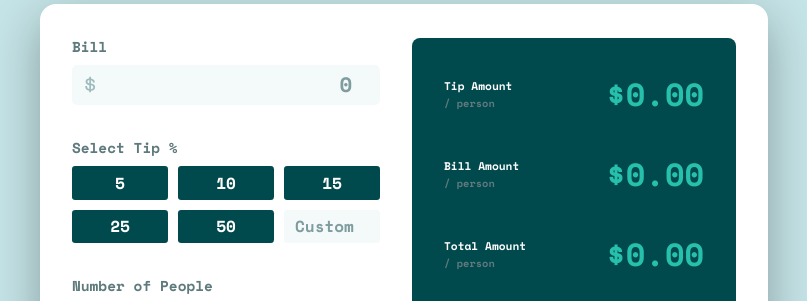
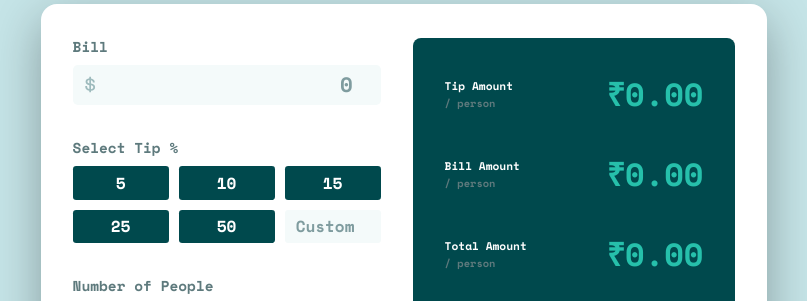
Before and after one commit to deveshshukla/Challenge-12-TipCalculator, a plain HTML site: page index.html in a window 1280 px wide. Shown: the part 234-535 px from the top of the page, 236-1043 px from the left. Drawn offline with nearby package versions, Linux system fonts and the light colour scheme.

Commit message:
Update index.html

```diff
--- a/index.html
+++ b/index.html
@@ -52,15 +52,15 @@
       <div class="sec-2">
         <div class="subSecRight">
           <p>Tip Amount <br><span>/ person</span></p>
-          <div id="tipPerPerson" class="txtBillAmt">$0.00</div>
+          <div id="tipPerPerson" class="txtBillAmt">₹0.00</div>
         </div>
         <div class="subSecRight">
           <p>Bill Amount <br><span>/ person</span></p>
-          <div id="billPerPerson" class="txtBillAmt">$0.00</div>
+          <div id="billPerPerson" class="txtBillAmt">₹0.00</div>
         </div>
         <div class="subSecRight">
           <p>Total Amount <br><span>/ person</span></p>
-          <div id="totAmtPerPerson" class="txtBillAmt">$0.00</div>
+          <div id="totAmtPerPerson" class="txtBillAmt">₹0.00</div>
         </div>
 
         <div class="btnReset btn">Reset</div>
```
